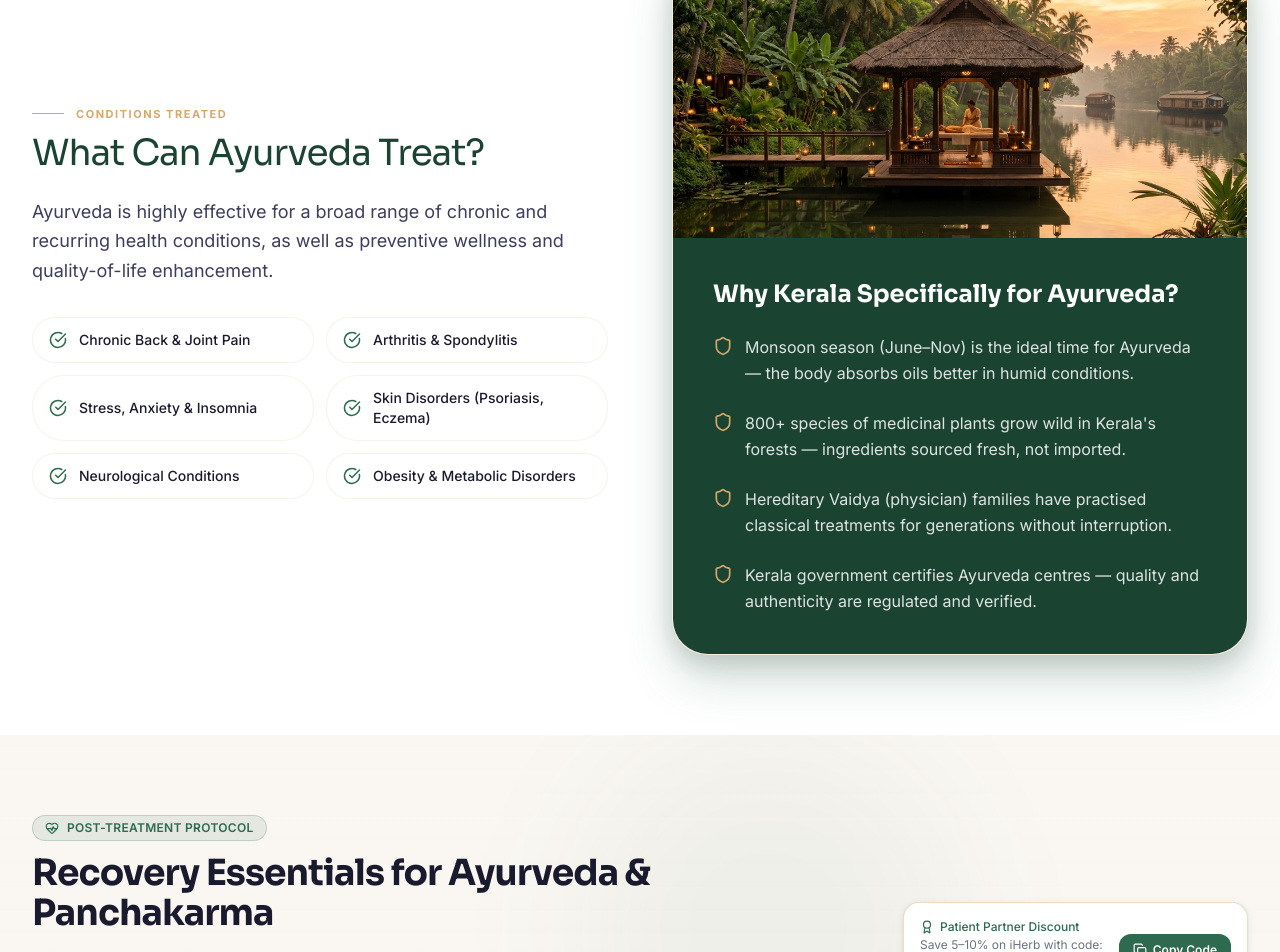
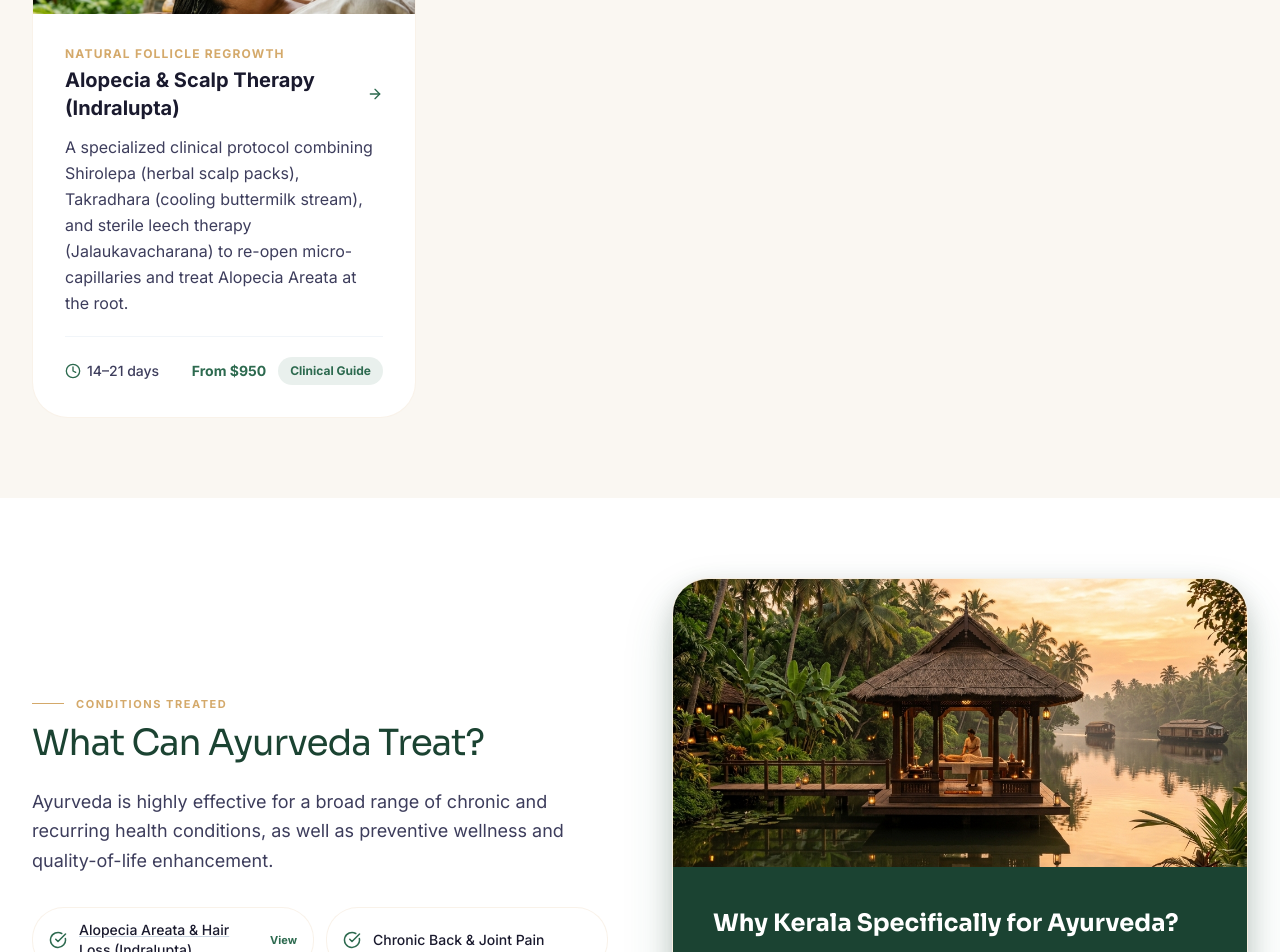
Before and after one commit to smanfari619-maker/medkerala, a Next.js app: page /en/ayurveda in a window 1280 px wide. Shown: the part 2620-3572 px from the top of the page. Built offline with nearby package versions, Linux system fonts and the light colour scheme.

Commit message:
feat(seo): add llms.txt, optimize robots.txt for AI search, add MedicalWebPage schema, and link Alopecia in Ayurveda page

```diff
--- a/src/app/[locale]/ayurveda/page.tsx
+++ b/src/app/[locale]/ayurveda/page.tsx
@@ -38,6 +38,7 @@ export async function generateMetadata({ params }: Omit<Props, 'children'>): Pro
 interface AyurvedaTreatmentItem {
   icon: React.ComponentType<{ className?: string }>;
   image?: string;
+  link?: string;
   en: { name: string; tagline: string; desc: string };
   ar: { name: string; tagline: string; desc: string };
   duration: string;
@@ -93,10 +94,20 @@ const treatments: AyurvedaTreatmentItem[] = [
     duration: '14–21 days',
     cost: 'From $1,200',
   },
+  {
+    icon: Droplets,
+    image: '/images/ayurveda_shirodhara.png',
+    link: '/blog/alopecia-areata-ayurvedic-treatment-kerala',
+    en: { name: 'Alopecia & Scalp Therapy (Indralupta)', tagline: 'Natural Follicle Regrowth', desc: 'A specialized clinical protocol combining Shirolepa (herbal scalp packs), Takradhara (cooling buttermilk stream), and sterile leech therapy (Jalaukavacharana) to re-open micro-capillaries and treat Alopecia Areata at the root.' },
+    ar: { name: 'علاج الثعلبة وإنبات الشعر (إندرالوبتا)', tagline: 'إعادة إنبات البصيلات طبيعياً', desc: 'بروتوكول سريري متخصص يجمع بين لبخات شيروليبا العشبية وتاكرادارا والعلاج بالعلق الطبي المعقم لإعادة تنشيط البصيلات الخاملة وعلاج الثعلبة البقعية من الجذور.' },
+    duration: '14–21 days',
+    cost: 'From $950',
+  },
 ];
 
 
 const conditions = [
+  { en: 'Alopecia Areata & Hair Loss (Indralupta)', ar: 'الثعلبة البقعية وتساقط الشعر (إندرالوبتا)', link: '/blog/alopecia-areata-ayurvedic-treatment-kerala' },
   { en: 'Chronic Back & Joint Pain', ar: 'آلام الظهر والمفاصل المزمنة' },
   { en: 'Arthritis & Spondylitis', ar: 'التهاب المفاصل والفقرات' },
   { en: 'Stress, Anxiety & Insomnia', ar: 'التوتر، القلق والأرق' },
@@ -239,14 +250,33 @@ export default async function AyurvedaPage({ params }: Props) {
                     <span className="text-[#D4A96A] font-bold text-xs uppercase tracking-widest mb-1 block">
                       {content.tagline}
                     </span>
-                    <h3 className="text-xl font-bold text-text-dark mb-3">{content.name}</h3>
+                    <h3 className="text-xl font-bold text-text-dark mb-3">
+                      {t.link ? (
+                        <Link href={t.link} className="hover:text-[#2D6A4F] transition-colors inline-flex items-center gap-1.5">
+                          <span>{content.name}</span>
+                          <ArrowRight className="h-4 w-4 shrink-0 text-[#2D6A4F] rtl:rotate-180" />
+                        </Link>
+                      ) : (
+                        content.name
+                      )}
+                    </h3>
                     <p className="text-text-muted text-base leading-relaxed flex-grow">{content.desc}</p>
                     <div className="mt-5 pt-5 border-t border-slate-100 flex items-center justify-between text-sm">
                       <span className="flex items-center gap-1.5 text-text-muted font-medium">
                         <Clock className="h-4 w-4 text-[#2D6A4F]" />
                         {t.duration}
                       </span>
-                      <span className="font-bold text-[#2D6A4F]">{t.cost}</span>
+                      <div className="flex items-center gap-3">
+                        <span className="font-bold text-[#2D6A4F]">{t.cost}</span>
+                        {t.link && (
+                          <Link
+                            href={t.link}
+                            className="text-xs bg-[#2D6A4F]/10 hover:bg-[#2D6A4F] text-[#2D6A4F] hover:text-white font-bold px-3 py-1.5 rounded-full transition-all duration-200"
+                          >
+                            {isRtl ? 'الدليل السريري' : 'Clinical Guide'}
+                          </Link>
+                        )}
+                      </div>
                     </div>
                   </div>
                 </div>
@@ -277,9 +307,22 @@ export default async function AyurvedaPage({ params }: Props) {
               </p>
               <div className="grid grid-cols-1 sm:grid-cols-2 gap-3">
                 {conditions.map((c) => (
-                  <div key={c.en} className="flex items-center gap-3 bg-white border border-[#D4A96A]/15 rounded-[2rem] px-4 py-3 hover:border-[#2D6A4F]/25 hover:shadow-xs transition-all duration-300">
-                    <CheckCircle className="h-4.5 w-4.5 text-[#2D6A4F] shrink-0" />
-                    <span className="text-text-dark font-medium text-sm">{isRtl ? c.ar : c.en}</span>
+                  <div key={c.en} className="flex items-center justify-between gap-3 bg-white border border-[#D4A96A]/15 rounded-[2rem] px-4 py-3 hover:border-[#2D6A4F]/25 hover:shadow-xs transition-all duration-300">
+                    <div className="flex items-center gap-3">
+                      <CheckCircle className="h-4.5 w-4.5 text-[#2D6A4F] shrink-0" />
+                      {c.link ? (
+                        <Link href={c.link} className="text-text-dark hover:text-[#2D6A4F] font-medium text-sm underline decoration-slate-300 hover:decoration-[#2D6A4F]">
+                          {isRtl ? c.ar : c.en}
+                        </Link>
+                      ) : (
+                        <span className="text-text-dark font-medium text-sm">{isRtl ? c.ar : c.en}</span>
+                      )}
+                    </div>
+                    {c.link && (
+                      <Link href={c.link} className="text-[11px] font-bold text-[#2D6A4F] shrink-0 hover:underline">
+                        {isRtl ? 'عرض' : 'View'}
+                      </Link>
+                    )}
                   </div>
                 ))}
               </div>
--- a/src/app/[locale]/blog/[slug]/page.tsx
+++ b/src/app/[locale]/blog/[slug]/page.tsx
@@ -226,27 +226,63 @@ export default async function BlogPostPage({ params }: Props) {
   // Get related posts (excluding current)
   const relatedPosts = BLOG_POSTS.filter((p) => p.slug !== slug).slice(0, 2);
 
+  const isAyurveda = slug.includes('ayurveda') || slug.includes('alopecia') || slug.includes('panchakarma') || slug.includes('herb');
+
   const jsonLd = {
     '@context': 'https://schema.org',
-    '@type': 'Article',
+    '@type': ['Article', 'MedicalWebPage'],
     headline: title,
     description: isRtl ? post.excerptAr : post.excerpt,
     articleSection: category,
     datePublished: post.date,
+    inLanguage: locale,
     author: {
       '@type': 'Person',
       name: 'Muhsina TP',
-      jobTitle: 'Chief Medical Coordinator',
+      jobTitle: isRtl ? 'كبير المنسقين الطبيين' : 'Chief Medical Coordinator',
       url: 'https://treatinkerala.com',
+      worksFor: {
+        '@type': 'MedicalOrganization',
+        name: 'TreatInKerala',
+      },
+    },
+    reviewedBy: {
+      '@type': 'Person',
+      name: isAyurveda ? 'Dr. S. Warrier (Chief Ayurvedic Vaidya)' : 'Dr. M. Nair (Senior Consultant Surgeon)',
+      jobTitle: isAyurveda ? (isRtl ? 'كبير أطباء الأيورفيدا' : 'Chief Ayurvedic Medical Officer') : (isRtl ? 'كبير استشاريي الجراحة' : 'Senior Consultant Surgeon & Clinical Director'),
+    },
+    medicalAudience: {
+      '@type': 'MedicalAudience',
+      audienceType: 'Patient',
     },
     publisher: {
-      '@type': 'Organization',
+      '@type': 'MedicalOrganization',
       name: 'TreatInKerala',
+      url: 'https://treatinkerala.com',
+      logo: 'https://treatinkerala.com/images/logo.svg',
     },
     mainEntityOfPage: {
       '@type': 'WebPage',
       '@id': `https://treatinkerala.com/${locale}/blog/${slug}`,
     },
+    speakable: {
+      '@type': 'SpeakableSpecification',
+      cssSelector: ['h1', 'p', 'h2'],
+    },
+    ...(slug === 'alopecia-areata-ayurvedic-treatment-kerala' ? {
+      about: [
+        {
+          '@type': 'MedicalCondition',
+          name: 'Alopecia Areata',
+          alternateName: ['Indralupta', 'Autoimmune Hair Loss', 'Kalitya'],
+          code: {
+            '@type': 'MedicalCode',
+            code: 'L63.9',
+            codingSystem: 'ICD-10',
+          },
+        },
+      ],
+    } : {}),
   };
 
   const breadcrumbSchema = getBreadcrumbSchema([
```
Also changed, not shown: public/llms.txt (added), public/robots.txt.
